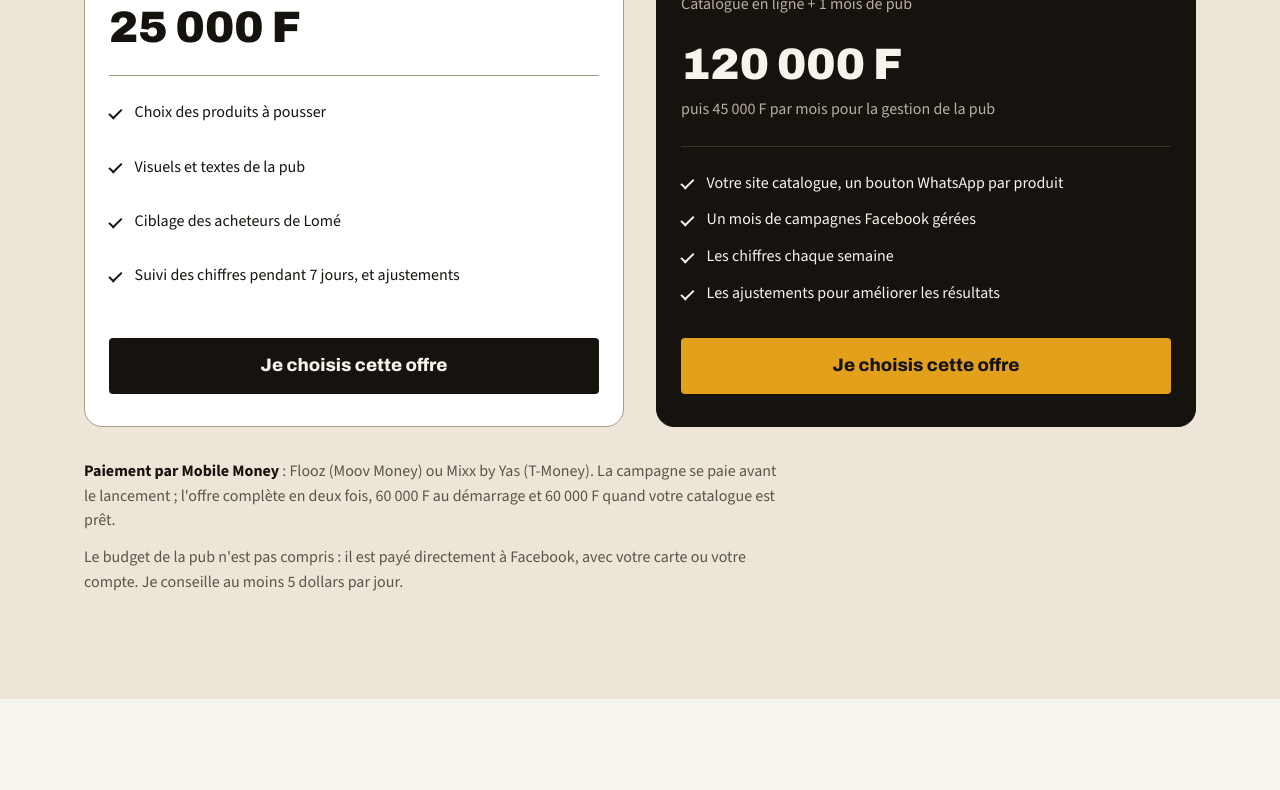
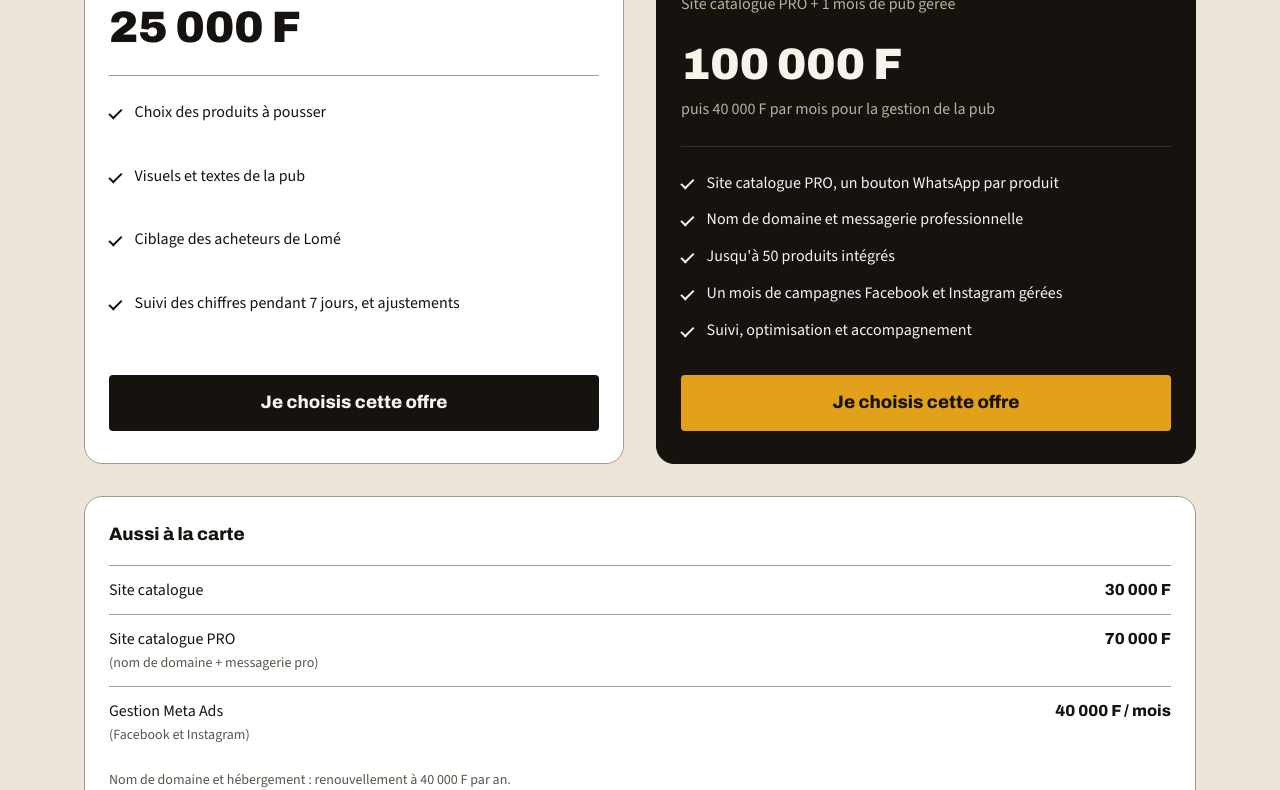
Before and after one commit to mewecrepin/boutique-qui-vend, a plain HTML site: page index.html in a window 1280 px wide. Shown: the part 3791-4581 px from the top of the page. Drawn offline with nearby package versions, Linux system fonts and the light colour scheme.

Commit message:
Add files via upload

```diff
--- a/index.html
+++ b/index.html
@@ -151,20 +151,30 @@
         </article>
         <article class="offre offre--complete apparait">
           <p class="offre__etiquette">La plus complète</p>
-          <h3 class="offre__nom">Boutique qui vend</h3>
-          <p class="offre__duree">Catalogue en ligne + 1 mois de pub</p>
-          <p class="offre__prix">120&nbsp;000&nbsp;F</p>
-          <p class="offre__suite">puis 45&nbsp;000&nbsp;F par mois pour la gestion de la pub</p>
+          <h3 class="offre__nom">Pack Boutique qui vend</h3>
+          <p class="offre__duree">Site catalogue PRO + 1 mois de pub gérée</p>
+          <p class="offre__prix">100&nbsp;000&nbsp;F</p>
+          <p class="offre__suite">puis 40&nbsp;000&nbsp;F par mois pour la gestion de la pub</p>
           <ul class="offre__liste">
-            <li>Votre site catalogue, un bouton WhatsApp par produit</li>
-            <li>Un mois de campagnes Facebook gérées</li>
-            <li>Les chiffres chaque semaine</li>
-            <li>Les ajustements pour améliorer les résultats</li>
+            <li>Site catalogue PRO, un bouton WhatsApp par produit</li>
+            <li>Nom de domaine et messagerie professionnelle</li>
+            <li>Jusqu'à 50 produits intégrés</li>
+            <li>Un mois de campagnes Facebook et Instagram gérées</li>
+            <li>Suivi, optimisation et accompagnement</li>
           </ul>
-          <a class="bouton bouton--plein" href="https://wa.me/22878211516?text=Bonjour%20Breme%2C%20l'offre%20Boutique%20qui%20vend%20m'int%C3%A9resse." target="_blank" rel="noopener">Je choisis cette offre</a>
+          <a class="bouton bouton--plein" href="https://wa.me/22878211516?text=Bonjour%20Breme%2C%20le%20Pack%20Boutique%20qui%20vend%20m'int%C3%A9resse." target="_blank" rel="noopener">Je choisis cette offre</a>
         </article>
       </div>
-      <p class="note"><strong>Paiement par Mobile Money</strong> : Flooz (Moov Money) ou Mixx by Yas (T-Money). La campagne se paie avant le lancement ; l'offre complète en deux fois, 60&nbsp;000&nbsp;F au démarrage et 60&nbsp;000&nbsp;F quand votre catalogue est prêt.</p>
+      <div class="carte-offres apparait">
+        <p class="carte-offres__titre">Aussi à la carte</p>
+        <ul class="carte-offres__liste">
+          <li><span>Site catalogue</span><strong>30&nbsp;000&nbsp;F</strong></li>
+          <li><span>Site catalogue PRO <small>(nom de domaine + messagerie pro)</small></span><strong>70&nbsp;000&nbsp;F</strong></li>
+          <li><span>Gestion Meta Ads <small>(Facebook et Instagram)</small></span><strong>40&nbsp;000&nbsp;F / mois</strong></li>
+        </ul>
+        <p class="carte-offres__petit">Nom de domaine et hébergement : renouvellement à 40&nbsp;000&nbsp;F par an.</p>
+      </div>
+      <p class="note"><strong>Paiement par Mobile Money</strong> : Flooz (Moov Money) ou Mixx by Yas (T-Money). Pour un site : 70&nbsp;% à la commande, 30&nbsp;% après validation, avant la mise en ligne. La campagne de 7 jours se paie avant le lancement.</p>
       <p class="note">Le budget de la pub n'est pas compris : il est payé directement à Facebook, avec votre carte ou votre compte. Je conseille au moins 5 dollars par jour.</p>
     </div>
   </section>
@@ -213,11 +223,11 @@
         </details>
         <details>
           <summary>Comment je paie ?</summary>
-          <p>Par Mobile Money : Flooz (Moov Money) ou Mixx by Yas (T-Money). La campagne de 7 jours se paie avant le lancement. L'offre complète se paie en deux fois : 60&nbsp;000&nbsp;F au démarrage, puis 60&nbsp;000&nbsp;F quand votre catalogue est prêt, avant de lancer la pub. La gestion mensuelle se paie au début de chaque mois.</p>
+          <p>Par Mobile Money : Flooz (Moov Money) ou Mixx by Yas (T-Money). Pour un site (et le Pack), 70&nbsp;% à la commande pour démarrer, puis 30&nbsp;% après que vous avez vu et validé le site, avant sa mise en ligne. La campagne de 7 jours se paie avant le lancement, et la gestion mensuelle au début de chaque mois. Tout est précisé dans le devis.</p>
         </details>
         <details>
           <summary>Et si ça ne marche pas ?</summary>
-          <p>Je vous envoie les chiffres de la campagne pendant les 7 jours : personnes touchées, clics, messages reçus. Si une pub ne ramène pas de messages, je change le visuel, le texte ou le ciblage pendant la campagne, sans frais en plus. Après la campagne, je propose un accompagnement mensuel pour continuer à améliorer les résultats.</p>
+          <p>Je vous envoie les chiffres de la campagne pendant les 7 jours : personnes touchées, clics, messages reçus. Si une pub ne ramène pas de messages, je change le visuel, le texte ou le ciblage pendant la campagne, sans frais en plus. Après la campagne, je propose un accompagnement mensuel pour continuer à améliorer les résultats. Soyons honnêtes : personne ne peut garantir un nombre de ventes. Les résultats dépendent du budget, de l'offre, du marché et de la rapidité de vos réponses aux clients.</p>
         </details>
       </div>
     </div>
--- a/style.css
+++ b/style.css
@@ -177,6 +177,14 @@ p { margin: 0; }
 .offre__liste li::before { content: ""; position: absolute; left: 0; top: 0.55em; width: 0.8rem; height: 0.45rem; border-left: 2.5px solid currentColor; border-bottom: 2.5px solid currentColor; transform: rotate(-45deg); }
 .offre:not(.offre--complete) .bouton--plein { background: var(--encre); color: var(--papier); }
 .offre:not(.offre--complete) .bouton--plein:hover { background: var(--encre-2); }
+/* Offres à la carte */
+.carte-offres { background: var(--carte); border: var(--trait-epaisseur) solid var(--trait); border-radius: var(--rayon-grand); padding: var(--e-4); margin-bottom: var(--e-5); }
+.carte-offres__titre { font-family: var(--police-titre); font-stretch: var(--largeur-titre); font-weight: 800; font-size: var(--t-m); margin-bottom: var(--e-3); }
+.carte-offres__liste { list-style: none; margin: 0; padding: 0; }
+.carte-offres__liste li { display: flex; justify-content: space-between; align-items: baseline; gap: var(--e-3); padding: var(--e-2) 0; border-top: 1px solid var(--trait); }
+.carte-offres__liste small { display: block; color: var(--gris); font-size: var(--t-xs); }
+.carte-offres__liste strong { white-space: nowrap; font-family: var(--police-titre); font-stretch: var(--largeur-titre); font-weight: 800; }
+.carte-offres__petit { margin-top: var(--e-2); color: var(--gris); font-size: var(--t-xs); }
 .note { color: var(--gris); max-width: 44rem; font-size: var(--t-s); }
 .note + .note { margin-top: var(--e-2); }
 .note strong { color: var(--encre); }
```
